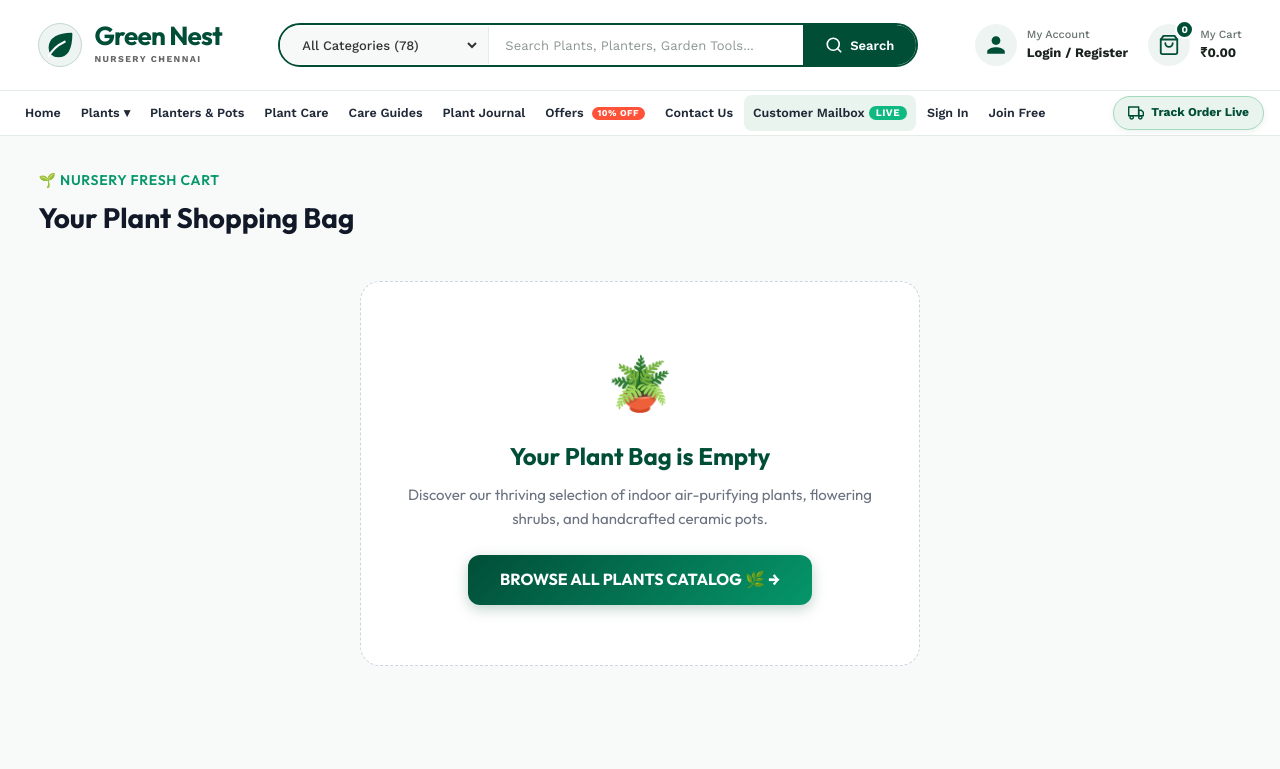
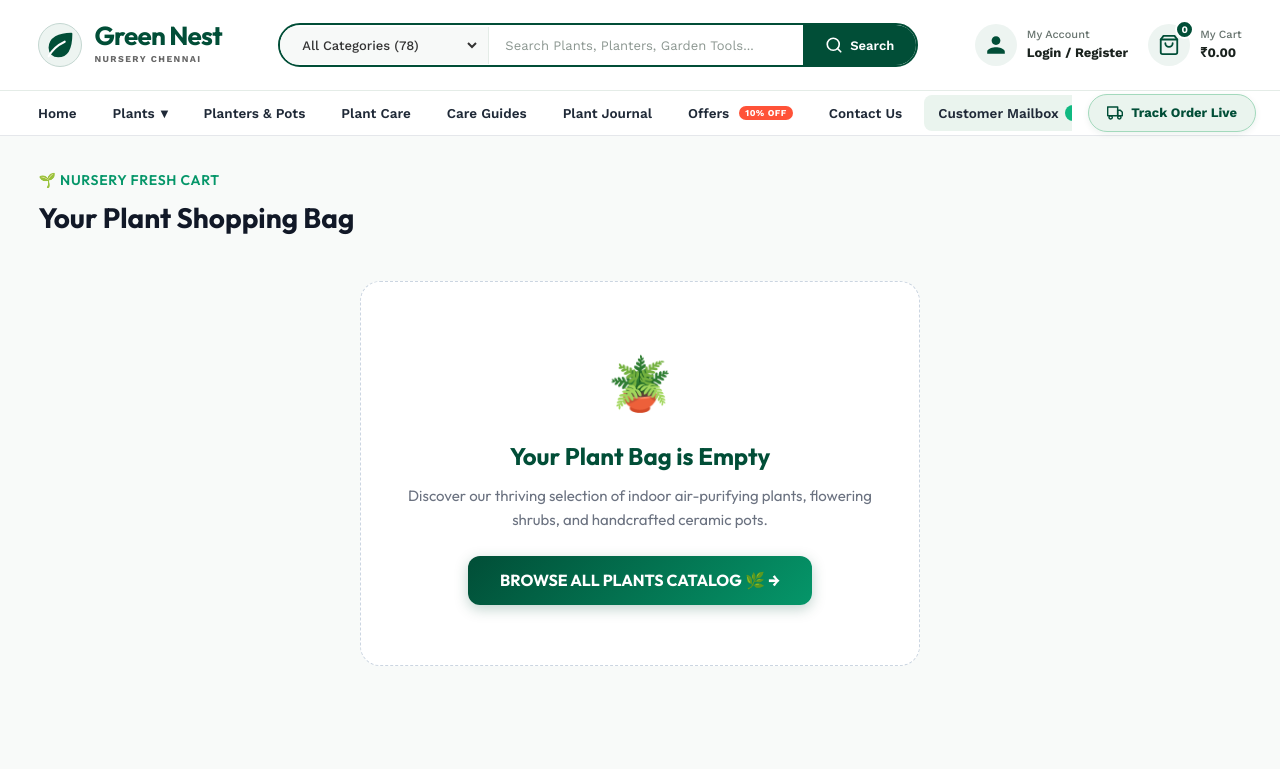
Before and after one commit to parmarkhushi2026-max/greennest, a Django app: page /cart/ in a window 1280 px wide. Shown: the top 769 px of the page. Run offline with Django 5.2, Linux system fonts and the light colour scheme; data comes from the database, SQL or seed files in the repository.

Commit message:
Add generous spacing, comfortable link padding, and breathing room to single-line navbar

```diff
--- a/greennest/templates/store/base.html
+++ b/greennest/templates/store/base.html
@@ -242,9 +242,11 @@
     }
   }
 
-  /* 1-Line Strict Navbar Guarantee (No wrapping, no upar-niche) */
+  /* 1-Line Strict Navbar Guarantee (Spacious, elegant, single line) */
   .navigation-bar {
     width: 100% !important;
+    background-color: #ffffff !important;
+    border-bottom: 1px solid #e5e7eb !important;
   }
   .navigation-bar .nav-container {
     display: flex !important;
@@ -253,8 +255,8 @@
     flex-wrap: nowrap !important;
     max-width: 100% !important;
     width: 100% !important;
-    padding: 0 16px !important;
-    gap: 8px !important;
+    padding: 0 24px !important;
+    gap: 16px !important;
   }
   .navigation-bar .nav-list {
     display: flex !important;
@@ -264,7 +266,7 @@
     list-style: none !important;
     margin: 0 !important;
     padding: 0 !important;
-    gap: 2px !important;
+    gap: 8px !important;
     overflow-x: auto !important;
     scrollbar-width: none !important;
     -ms-overflow-style: none !important;
@@ -281,33 +283,39 @@
   .navigation-bar .nav-link {
     display: inline-flex !important;
     align-items: center !important;
-    gap: 4px !important;
-    padding: 11px 9px !important;
-    font-size: 12.5px !important;
+    gap: 6px !important;
+    padding: 10px 14px !important;
+    font-size: 13.5px !important;
     font-weight: 600 !important;
     color: #1f2937 !important;
     white-space: nowrap !important;
-    line-height: 1 !important;
+    line-height: 1.2 !important;
     text-decoration: none !important;
-    transition: all 0.15s ease !important;
+    border-radius: 8px !important;
+    transition: all 0.18s ease !important;
   }
   .navigation-bar .nav-link:hover,
   .navigation-bar .nav-link.active {
     color: #014e37 !important;
-    background-color: #f0f7f3 !important;
-    border-radius: 6px !important;
+    background-color: #eaf4ee !important;
   }
   .navigation-bar .nav-call-badge {
     flex-shrink: 0 !important;
     white-space: nowrap !important;
-    font-size: 12px !important;
-    padding: 6px 14px !important;
+    font-size: 13px !important;
+    font-weight: 700 !important;
+    padding: 8px 18px !important;
+    border-radius: 24px !important;
+    gap: 8px !important;
+    display: inline-flex !important;
+    align-items: center !important;
   }
   @media (max-width: 991px) {
     .navigation-bar.is-open .nav-list {
       flex-direction: column !important;
       overflow-x: visible !important;
       width: 100% !important;
+      gap: 2px !important;
     }
   }
 </style>
```
Also changed, not shown: greennest/templates/base.html (+21 -13 lines), store/templates/store/base.html (+21 -13 lines).
